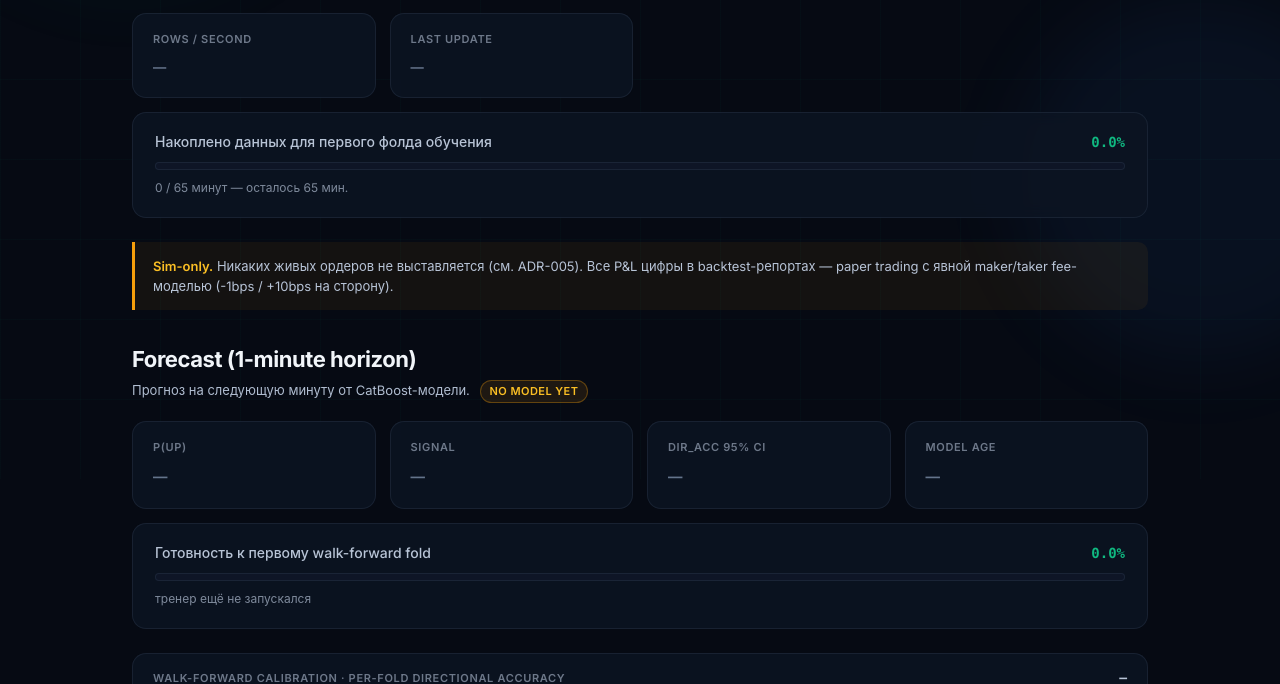
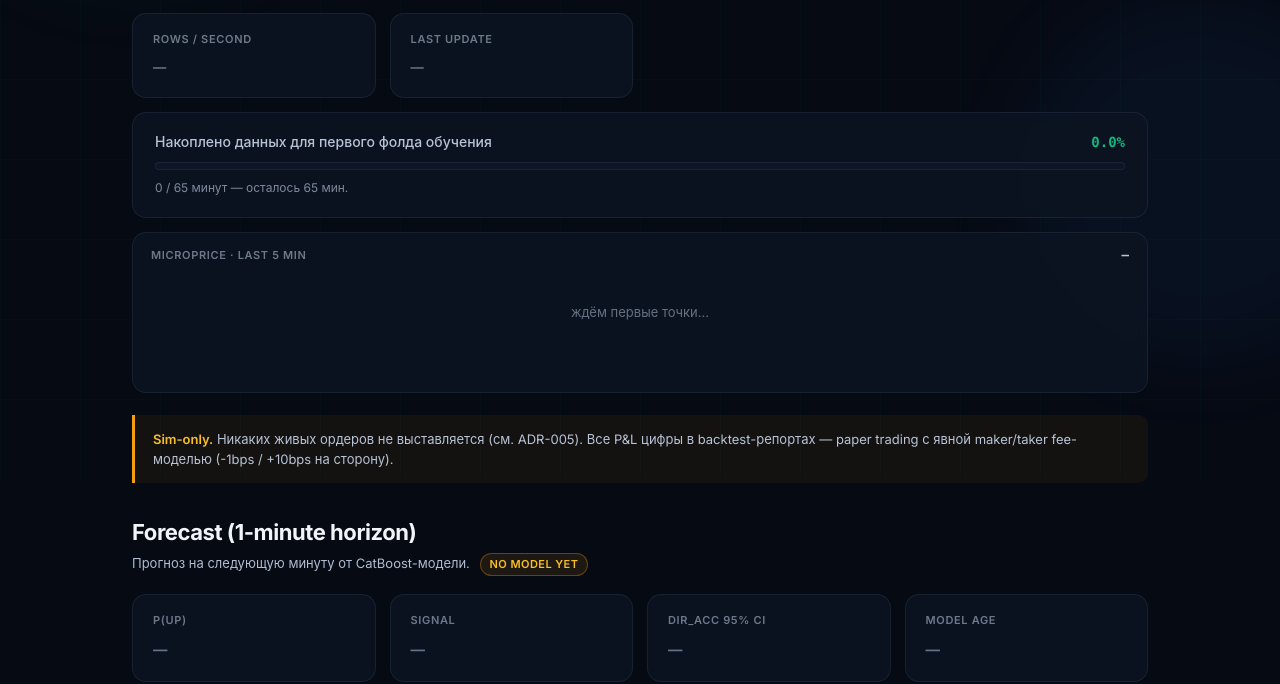
Before and after one commit to StailFX/NeuCast, a FastAPI app: page /highfreq in a window 1280 px wide. Shown: the part 321-1005 px from the top of the page. Run offline with FastAPI, Linux system fonts and the light colour scheme; data that the repository does not hold is empty; some libraries are stand-ins or nearby versions.

Commit message:
feat(highfreq): C.5c — live microprice chart (last 5 min, 2-s polling)
Adds the most visually striking improvement to /highfreq for защита:
a real-time microprice line chart that auto-scrolls and recolors as
the market moves. Replaces (well, augments) the static numeric card.

Backend: GET /api/highfreq/microprice_history?symbol=&seconds=
  * Lightweight 2-column SELECT (ts, microprice). Single-digit KB
    response even at the max 1-hour window.
  * Default seconds=300 (5 min); clamped to [10, 3600].
  * Soft-fails to db_status='unavailable' with empty rows on DB error
    so the chart degrades to its empty-state placeholder rather than
    breaking the page.

UI: new full-width SVG chart card between the metrics grid and the
disclaimer. Auto-scaled Y-axis (5% padding top/bottom — line never
kisses the edge). Stats line shows "78010.81  +0.42  (+0.05 bps over
59s)" coloured by direction. Polls every POLL_MS (= 2 s, same cadence
as the existing status endpoint).

Tests (5 new):
  * empty rows → 200 ok=true, rows=[]
  * populated → datetimes serialised as ISO strings
  * seconds clamp to MAX (1 hour) on huge values
  * seconds floor to 10 on zero/negative
  * DB unavailable → 200 ok=false db_status='unavailable'

Suite: 268 → 273 (+5), all green.

Verified live (Tokyo, 2026-04-26 ~12:26 UTC):
  https://neucast.ru/api/highfreq/microprice_history?symbol=BTCUSDT&seconds=60
    → 59 rows of fresh microprice data, ISO timestamps
  https://neucast.ru/highfreq → chart renders + animates on each poll

```diff
--- a/app/highfreq/web.py
+++ b/app/highfreq/web.py
@@ -869,6 +869,82 @@ def _enrich_folds_with_ci(folds: list[dict[str, Any]]) -> list[dict[str, Any]]:
     return out
 
 
+# ── Microprice history endpoint (live chart, Phase C.5c) ──────────────
+
+
+# Default chart window: 5 minutes = 300 seconds = 300 rows at 1 row/sec.
+# Configurable per-request via ?seconds= but capped at 1 hour to keep
+# the response under ~50 KB even on the slowest dial-up.
+DEFAULT_HISTORY_SECONDS: int = 300
+MAX_HISTORY_SECONDS: int = 3600
+
+
+def _fetch_microprice_history(
+    db: Session, symbol: str, seconds: int,
+) -> Optional[list[dict[str, Any]]]:
+    """Return ``[{ts, microprice}, ...]`` for the last ``seconds``.
+
+    Lightweight (only 2 columns) — designed for the live chart's
+    2-second polling cadence. Sorted ASC by ts so the chart can
+    append without re-sorting.
+
+    ``None`` distinguishes DB unavailable from "no rows yet".
+    """
+    try:
+        rows = db.execute(
+            text(
+                "SELECT ts, microprice "
+                "FROM highfreq_ofi_1s "
+                "WHERE symbol = :symbol "
+                "  AND ts > now() - make_interval(secs => :secs) "
+                "ORDER BY ts ASC"
+            ),
+            {"symbol": symbol, "secs": int(seconds)},
+        ).mappings().all()
+    except (ProgrammingError, OperationalError) as exc:
+        logger.warning("microprice_history fetch failed (%s): %s", symbol, exc)
+        return None
+    return [
+        {
+            "ts": r["ts"].isoformat() if isinstance(r["ts"], datetime) else r["ts"],
+            "microprice": _to_float(r["microprice"]),
+        }
+        for r in rows
+    ]
+
+
+@router.get("/api/highfreq/microprice_history")
+async def get_microprice_history(
+    symbol: str = DEFAULT_SYMBOL,
+    seconds: int = DEFAULT_HISTORY_SECONDS,
+    db: Session = Depends(_get_db),
+) -> JSONResponse:
+    """Recent microprice trajectory for the live chart on /highfreq.
+
+    Returns up to ``seconds`` worth of 1-s rows. Empty list during
+    cold-start / DB hiccup is a valid 200 — the chart just shows its
+    empty-state placeholder.
+    """
+    symbol = symbol.upper()
+    seconds = max(10, min(int(seconds), MAX_HISTORY_SECONDS))
+    rows = _fetch_microprice_history(db, symbol, seconds)
+    if rows is None:
+        return JSONResponse(content={
+            "ok": False,
+            "db_status": "unavailable",
+            "symbol": symbol,
+            "rows": [],
+            "ts": datetime.now(tz=timezone.utc).isoformat(),
+        })
+    return JSONResponse(content={
+        "ok": True,
+        "symbol": symbol,
+        "rows": rows,
+        "seconds": seconds,
+        "ts": datetime.now(tz=timezone.utc).isoformat(),
+    })
+
+
 @router.get("/api/highfreq/training_report")
 async def get_training_report(
     symbol: str = DEFAULT_SYMBOL,
--- a/templates/highfreq.html
+++ b/templates/highfreq.html
@@ -334,6 +334,56 @@
       color: var(--text-muted);
       opacity: 0.7;
     }
+
+    /* ─── Live microprice chart (Phase C.5c) ─── */
+    .mp-chart-card {
+      grid-column: 1 / -1;
+      padding: 14px 18px 14px;
+      margin-top: -10px;
+      margin-bottom: 16px;
+      position: relative;
+    }
+    .mp-chart-header {
+      display: flex;
+      justify-content: space-between;
+      align-items: baseline;
+      margin-bottom: 8px;
+    }
+    .mp-chart-stats {
+      font-family: 'JetBrains Mono', 'SF Mono', Menlo, monospace;
+      font-size: 12.5px;
+      font-weight: 600;
+      color: var(--text-dim);
+    }
+    .mp-chart-stats.green { color: var(--green); }
+    .mp-chart-stats.red { color: var(--red); }
+    .mp-chart {
+      width: 100%;
+      height: 100px;
+      display: block;
+    }
+    .mp-chart-line {
+      stroke: var(--blue);
+      stroke-width: 1.4;
+      fill: none;
+      vector-effect: non-scaling-stroke;
+    }
+    .mp-chart-area {
+      fill: rgba(59, 130, 246, 0.08);
+      stroke: none;
+    }
+    .mp-chart-empty {
+      position: absolute;
+      inset: 0;
+      display: flex;
+      align-items: center;
+      justify-content: center;
+      color: var(--text-muted);
+      opacity: 0.55;
+      font-size: 13px;
+      pointer-events: none;
+    }
+    .mp-chart-empty.hidden { display: none; }
 
     /* ─── Forecast widget (Phase C.5) ─── */
     .forecast-card .value { font-size: 24px; }
@@ -714,6 +764,22 @@
       </div>
     </div>
 
+    <!-- ─── Phase C.5c: Live microprice chart ─── -->
+    <div class="card mp-chart-card">
+      <div class="mp-chart-header">
+        <div class="label">Microprice · last 5 min</div>
+        <div class="mp-chart-stats" id="mp-chart-stats">—</div>
+      </div>
+      <svg class="mp-chart" id="mp-chart"
+           viewBox="0 0 800 100" preserveAspectRatio="none">
+        <path class="mp-chart-area" id="mp-chart-area" d=""></path>
+        <path class="mp-chart-line" id="mp-chart-line" d=""></path>
+      </svg>
+      <div class="mp-chart-empty" id="mp-chart-empty">
+        ждём первые точки...
+      </div>
+    </div>
+
     <div class="disclaimer">
       <strong>Sim-only.</strong>
       Никаких живых ордеров не выставляется (см. ADR-005).
@@ -994,6 +1060,79 @@
 
       poll();
       setInterval(poll, POLL_MS);
+
+      // ─── Live microprice chart polling (Phase C.5c) ─────────────────
+      const elMpChartLine = $('mp-chart-line');
+      const elMpChartArea = $('mp-chart-area');
+      const elMpChartStats = $('mp-chart-stats');
+      const elMpChartEmpty = $('mp-chart-empty');
+      const MP_CHART_W = 800;
+      const MP_CHART_H = 100;
+      const MP_HISTORY_SECONDS = 300;  // 5 min
+
+      function renderMpChart(rows) {
+        if (!rows || rows.length < 2) {
+          elMpChartLine.setAttribute('d', '');
+          elMpChartArea.setAttribute('d', '');
+          elMpChartEmpty.classList.remove('hidden');
+          elMpChartStats.textContent = '—';
+          return;
+        }
+        elMpChartEmpty.classList.add('hidden');
+
+        const ys = rows.map((r) => r.microprice).filter((v) => v != null);
+        if (ys.length < 2) return;
+        const minY = Math.min(...ys);
+        const maxY = Math.max(...ys);
+        const rangeY = (maxY - minY) || 1e-6;
+        // Pad 5 % top/bottom so line doesn't kiss the edge.
+        const padded = rangeY * 0.10;
+        const yMinPad = minY - padded * 0.5;
+        const yMaxPad = maxY + padded * 0.5;
+        const xStep = MP_CHART_W / (rows.length - 1);
+
+        const toY = (v) =>
+          MP_CHART_H - ((v - yMinPad) / (yMaxPad - yMinPad)) * MP_CHART_H;
+
+        let pts = [];
+        rows.forEach((r, i) => {
+          if (r.microprice == null) return;
+          pts.push(`${(i * xStep).toFixed(1)},${toY(r.microprice).toFixed(1)}`);
+        });
+        const linePath = 'M' + pts.join(' L');
+        const areaPath = linePath +
+          ` L${MP_CHART_W},${MP_CHART_H} L0,${MP_CHART_H} Z`;
+        elMpChartLine.setAttribute('d', linePath);
+        elMpChartArea.setAttribute('d', areaPath);
+
+        const last = ys[ys.length - 1];
+        const first = ys[0];
+        const delta = last - first;
+        const deltaBps = (delta / first) * 1e4;
+        const sign = delta >= 0 ? '+' : '−';
+        const cls = delta >= 0 ? 'green' : (delta < 0 ? 'red' : '');
+        elMpChartStats.textContent =
+          last.toFixed(2) + '   ' + sign + Math.abs(delta).toFixed(2) +
+          '  (' + sign + Math.abs(deltaBps).toFixed(1) + ' bps over ' +
+          rows.length + 's)';
+        elMpChartStats.classList.remove('green', 'red');
+        if (cls) elMpChartStats.classList.add(cls);
+      }
+
+      async function pollMpChart() {
+        try {
+          const url = '/api/highfreq/microprice_history?symbol=' +
+                      encodeURIComponent(currentSymbol()) +
+                      '&seconds=' + MP_HISTORY_SECONDS;
+          const resp = await fetch(url, { cache: 'no-store' });
+          if (!resp.ok) throw new Error('HTTP ' + resp.status);
+          const data = await resp.json();
+          renderMpChart(data.rows);
+        } catch (_) { /* keep last shown */ }
+      }
+
+      pollMpChart();
+      setInterval(pollMpChart, POLL_MS);
 
       // ─── Paper trading polling (Phase C) ────────────────────────────
       // Slower than the metrics poll since trades happen at most once per
@@ -1402,6 +1541,7 @@
           poll();
           pollPaper();
           pollForecast();
+          pollMpChart();
         });
       }
     })();
```
Also changed, not shown: tests/test_highfreq_paper_trades_endpoint.py (+104 -0 lines).
